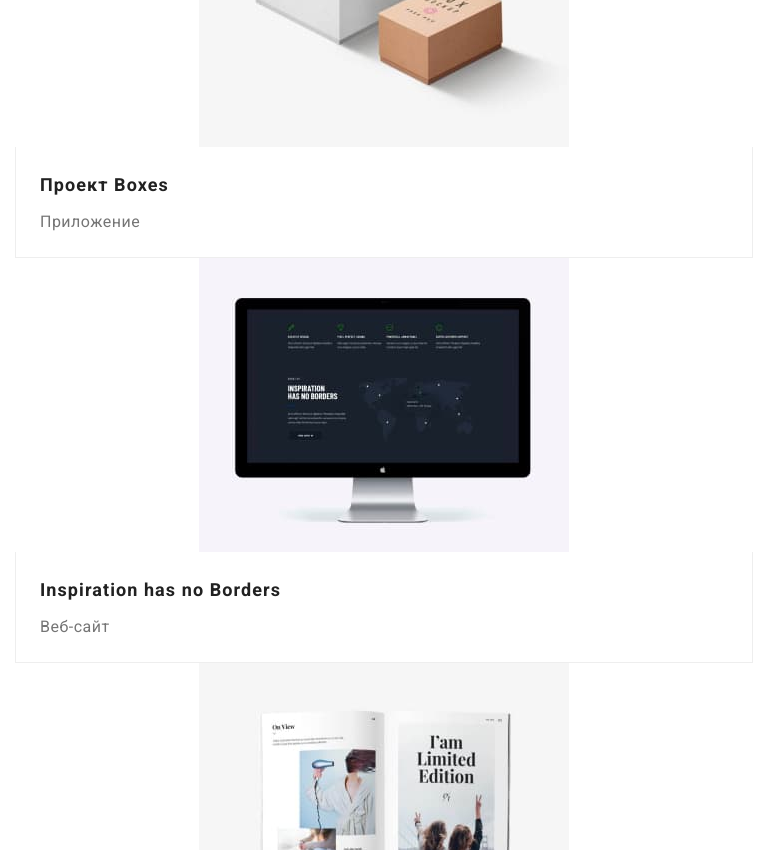
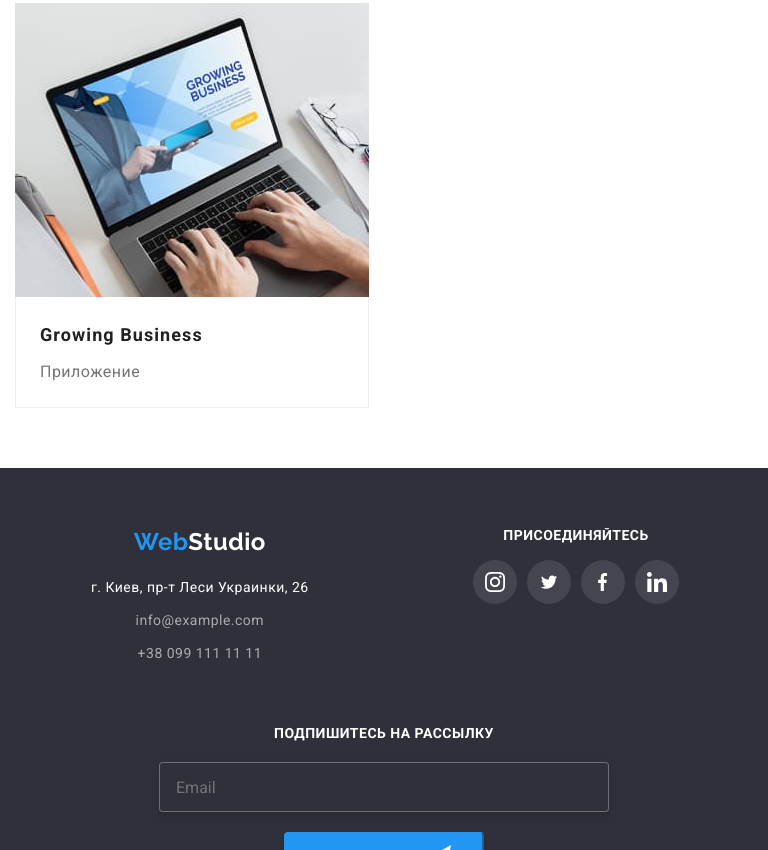
Before and after one commit to helenapedan/goit-markup-hw-08, a plain HTML site: page portfolio.html in a window 768 px wide. Shown: the part 1950-2800 px from the top of the page. Drawn offline with nearby package versions, Linux system fonts and the light colour scheme.

Commit message:
добавляет стили на таблетку
доделать баг в пикселе от 767 до 768 и фото в карточках команды

```diff
--- a/portfolio.html
+++ b/portfolio.html
@@ -276,8 +276,11 @@
     </main>
     <footer class="section footer-section">
       <div class="container footer-container">
+        <div class="footer__tablet-wrap">
           <div class="footer__address-wrap">
-          <a href="./index.html" class="footer__logo"><span class="logo-accent">Web</span>Studio</a>
+            <a href="./index.html" class="footer__logo"
+              ><span class="logo-accent">Web</span>Studio</a
+            >
             <address class="footer__adress">
               г. Киев, пр-т Леси Украинки, 26
               <a href="mailto:info@example.com" class="footer__contacts">info@example.com</a>
@@ -313,7 +316,8 @@
               </li>
             </ul>
           </div>
-        <div class="appeal__wrap">
+        </div>
+        <div class="appeal__wrap-input">
           <p class="appeal__title">Подпишитесь на рассылку</p>
           <label>
             <input class="footer__input" type="email" placeholder="Email" />
@@ -329,6 +333,7 @@
         </div>
       </div>
     </footer>
+    0
     <script src="./js/mobile-menu.js"></script>
   </body>
 </html>
--- a/sass/components/_clients.scss
+++ b/sass/components/_clients.scss
@@ -1,11 +1,13 @@
 .clients-list {
     display: flex;
     flex-wrap: wrap;
+    justify-content: center;
 
 
 }
 
 .clients-item {
+    @media screen and (max-width:767px) {
         &:nth-child(odd) {
             margin-right: 30px;
         }
@@ -13,9 +15,20 @@
         &:nth-child(-n + 4) {
             margin-bottom: 30px;
         }
+    }
 
+    @media screen and (min-width:768px) and (max-width:1199px) {
+        margin-right: 30px;
+        &:nth-child(3n) {
+            margin-right: 0px;
+        }
+        &:nth-child(n + 4) {
+            margin-top: 30px;
+        }
+    }
+
+    @media screen and (min-width:1200px) {
         &:not(:last-child) {
-        @media screen and (min-width:1200px) {
             margin-right: 30px;
         }
     }
--- a/sass/components/_footer.scss
+++ b/sass/components/_footer.scss
@@ -18,9 +18,19 @@
     }
 }
 
+.footer__tablet-wrap {
+    @media screen and (min-width:768px) and (max-width:1199px) {
+        display: flex;
+    }
+}
+
 .footer__address-wrap {
-    display: block;
     margin: 0 auto;
+
+
+    @media screen and (min-width:768px) and (max-width:1199px) {
+        margin-left: 76px;
+    }
 
     @media screen and (min-width:1200px){
         display: flex;
@@ -62,7 +72,14 @@
 }
 
 .appeal__wrap {
-    margin-top: 60px;
+
+    @media screen and (max-width:767px) {
+        margin-top: 60px;
+    }
+
+    @media screen and (min-width:768px) and (max-width:1199px) {
+        margin-right: 74px;
+    }
 
     @media screen and (min-width:1200px) {
         margin-right: 93px;
@@ -79,13 +96,14 @@
     color: $white-color;
 }
 
+.appeal__wrap-input {
+    display: block;
+    margin-top: 60px;
+}
+
 .footer__input {
     width: 450px;
     height: 50px;
-    @media screen and (min-width:1200px) {
-        width: 358px;
-        height: 50px;
-    }
 
     margin-top: 20px;
     padding-left: 16px;
@@ -95,13 +113,21 @@
     border-radius: 4px;
     background: #2F303A;
     color: $white-color;
+
+    @media screen and (min-width:768px) and (max-width:1199px) {
+        display: block;
+        margin: 0 auto;
+        margin-top: 20px;
+    }
+
+    @media screen and (min-width:1200px) {
+        width: 358px;
+        height: 50px;
+    }
+
+
 }
 
-.appeal__wrap {
-    display: block;
-
-    margin-top: 60px;
-}
 .footer__button-wrapper {
     display: block;
     text-align: center;
--- a/sass/components/_header.scss
+++ b/sass/components/_header.scss
@@ -60,7 +60,7 @@
     background-color: transparent;
     padding: 0;
     right: 0;
-    z-index: 1;
+    z-index: 6;
     &:hover, &:focus {
         fill: $brand-color;
     }
@@ -98,6 +98,7 @@
 
         &.is-open {
             display: block;
+            z-index: 5;
         }
     }
 
--- a/sass/components/_portfolio.scss
+++ b/sass/components/_portfolio.scss
@@ -51,9 +51,17 @@
 }
 
 .projects-list {
-    @media screen and (min-width:1200px) {
+    @media screen and (min-width:768px) {
         display: flex;
         flex-wrap: wrap;
+    }
+
+    @media screen and (min-width:768px) and (max-width:1199px) {
+        margin-top: 30px;
+    }
+
+    @media screen and (min-width:1200px) {
+
         margin-top: 50px;
     }
 
@@ -64,24 +72,35 @@
         transform: translateY(0%);
     }
 
+    &:hover {
+         box-shadow: 0px 1px 1px rgba(0, 0, 0, 0.12), 0px 4px 4px rgba(0, 0, 0, 0.06), 1px 4px 6px rgba(0, 0, 0, 0.16);
+    }
+
     @media screen and (max-width:767px) {
         &:not(:last-child) {
             margin-bottom: 30px;
         }
+    }
 
-
+    @media screen and (min-width:768px) and (max-width:1199px) {
+        width: calc((100% - 30px) / 2);
+        &:nth-child(odd) {
+            margin-right: 30px;
+        }
+        &:last-child {
+            margin-right: 0px;
+        }
+        &:not(:last-child) {
+            margin-bottom: 30px;
+        }
     }
 
     @media screen and (min-width:1200px) {
         position: relative;
-        width: calc((100% - 60px) / 3);
         margin-right: 30px;
         margin-bottom: 30px;
+        width: calc((100% - 60px) / 3);
         transition: transform $transition-duration $transition-timing-function;
-
-        &:hover {
-             box-shadow: 0px 1px 1px rgba(0, 0, 0, 0.12), 0px 4px 4px rgba(0, 0, 0, 0.06), 1px 4px 6px rgba(0, 0, 0, 0.16);
-        }
 
         &:nth-child(3n) {
             margin-right: 0px;
@@ -106,16 +125,24 @@
 .projects-content__text {
     position: absolute;
     display: inline-block;
+    height: 294px;
     padding: 63px 24px;
 
-    transform: translateY(100%);
+    transform: translateY(101%);
     transition: transform $transition-duration $transition-timing-function;
 
     font-size: 18px;
     line-height: 1.55;
 
-    width: 450px;
-    height: 294px;
+    @media screen and (max-width:767px) {
+        width: 450px;
+
+    }
+
+    @media screen and (min-width:768px) and (max-width:1199px) {
+        width: 354px;
+    }
+
 
     background: rgba(33, 150, 243, 0.9);
     color: $white-color;
```
Also changed, not shown: index.html (+6 -2 lines), css/main.css, css/main.min.css, 2 other files. Lines whose indentation alone changed are shown as unchanged.
